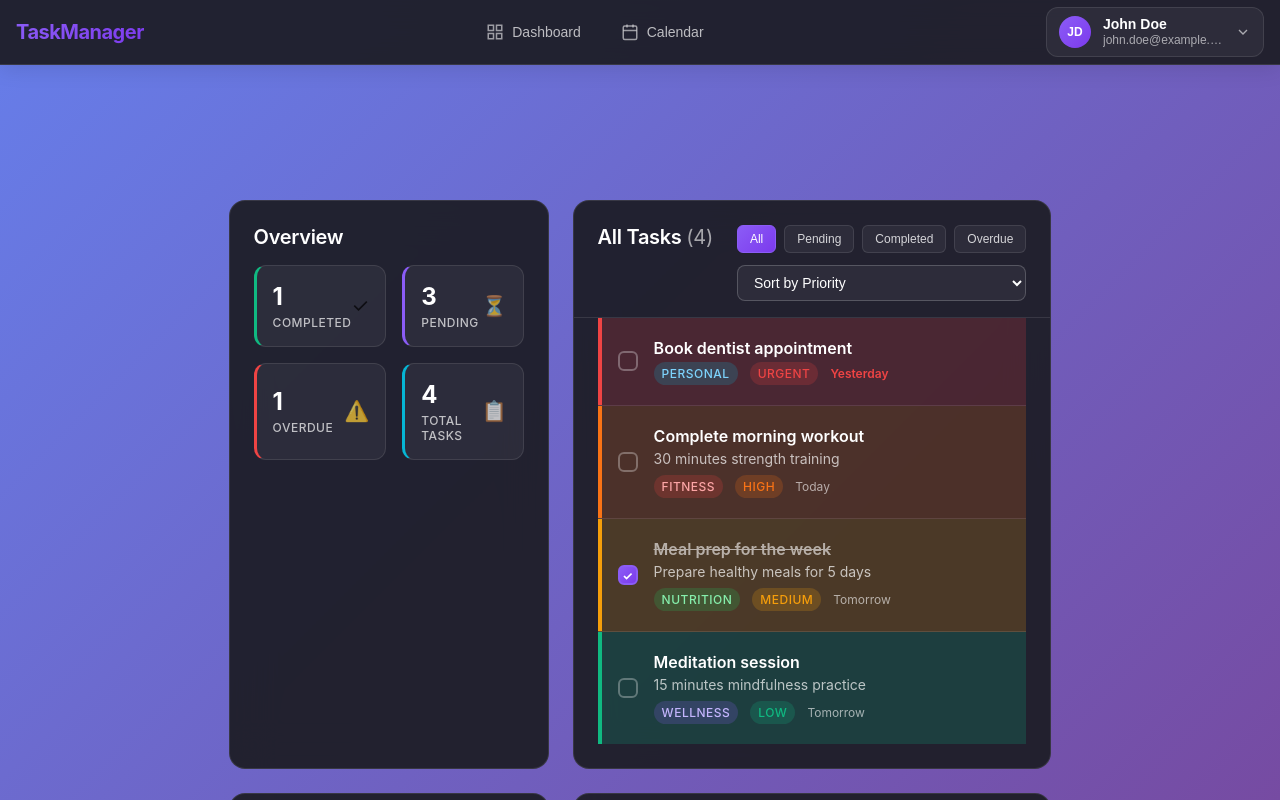
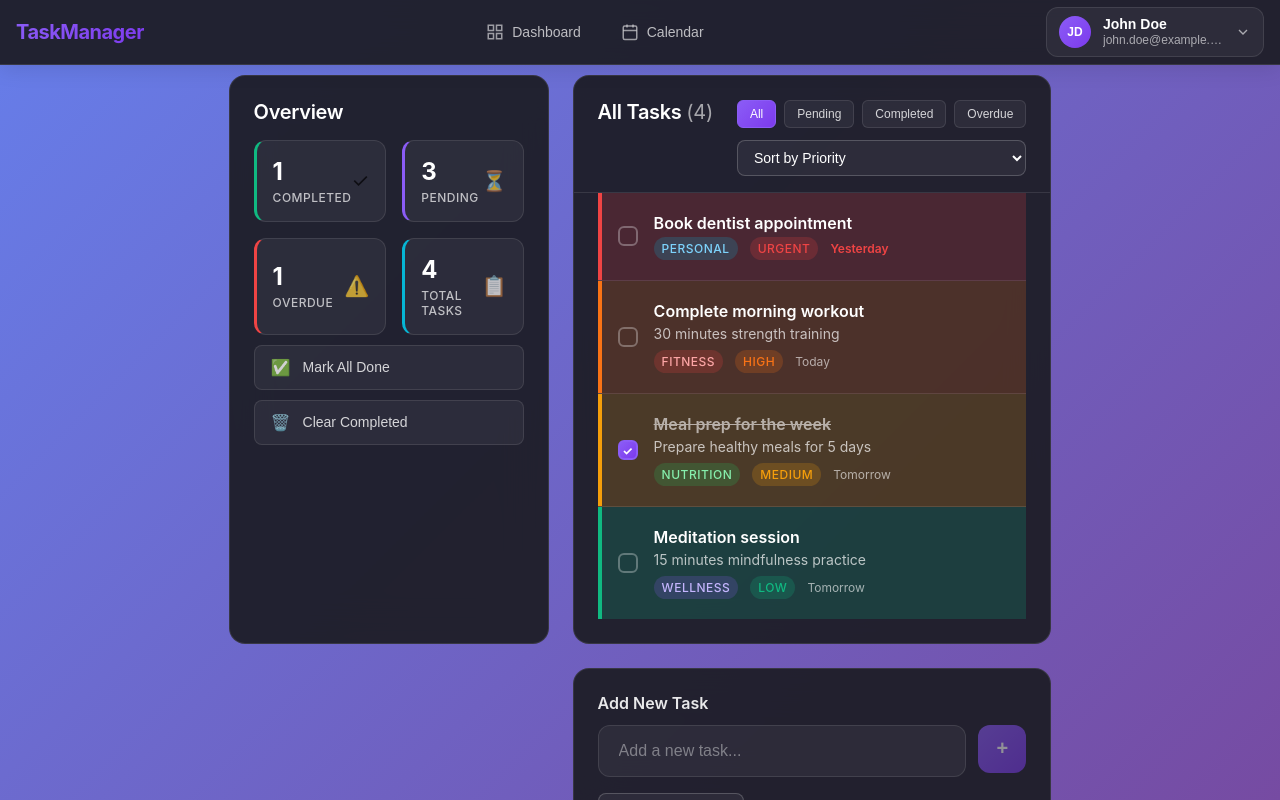
Before and after one commit to romtaugranot/llm-task-manager, an Angular app: page /dashboard in a window 1280 px wide. Built offline with nearby package versions, Linux system fonts and the light colour scheme.

Commit message:
fix: move quick actions buttons to overview card

```diff
--- a/src/app/components/dashboard/dashboard.component.html
+++ b/src/app/components/dashboard/dashboard.component.html
@@ -1,7 +1,6 @@
 <app-navbar />
 
 <div class="dashboard-container">
-    <!-- Top Left - Stats Overview -->
     <div class="stats-section">
         <h2 class="section-title">Overview</h2>
         <div class="stats-grid">
@@ -37,6 +36,14 @@
                 <div class="stat-icon">📋</div>
             </div>
         </div>
+        <button class="action-btn" (click)="markAllCompleted()">
+            <span class="action-icon">✅</span>
+            Mark All Done
+        </button>
+        <button class="action-btn" (click)="clearCompleted()">
+            <span class="action-icon">🗑️</span>
+            Clear Completed
+        </button>
     </div>
 
     <!-- Top Right - Tasks -->
@@ -137,19 +144,6 @@
         </ng-template>
     </div>
 
-    <!-- Bottom Left - Quick Actions -->
-    <div class="quick-actions">
-        <h3 class="section-subtitle">Quick Actions</h3>
-        <button class="action-btn" (click)="markAllCompleted()">
-            <span class="action-icon">✅</span>
-            Mark All Done
-        </button>
-        <button class="action-btn" (click)="clearCompleted()">
-            <span class="action-icon">🗑️</span>
-            Clear Completed
-        </button>
-    </div>
-
     <!-- Bottom Right - Add Task -->
     <div class="add-task-section">
         <h3 class="section-subtitle">Add New Task</h3>
--- a/src/app/components/dashboard/dashboard.component.scss
+++ b/src/app/components/dashboard/dashboard.component.scss
@@ -3,7 +3,7 @@
     grid-template-columns: 320px 1fr;
     grid-template-rows: auto auto;
     max-width: 1400px;
-    margin-top: 300px;
+    margin-top: 50px;
     padding: 100px 24px 24px;
     gap: 24px;
     min-height: 100vh;
@@ -141,6 +141,7 @@
     cursor: pointer;
     transition: all 0.3s ease;
     margin-bottom: 8px;
+    margin-top: 10px;
 }
 
 .action-btn:last-child {
```
